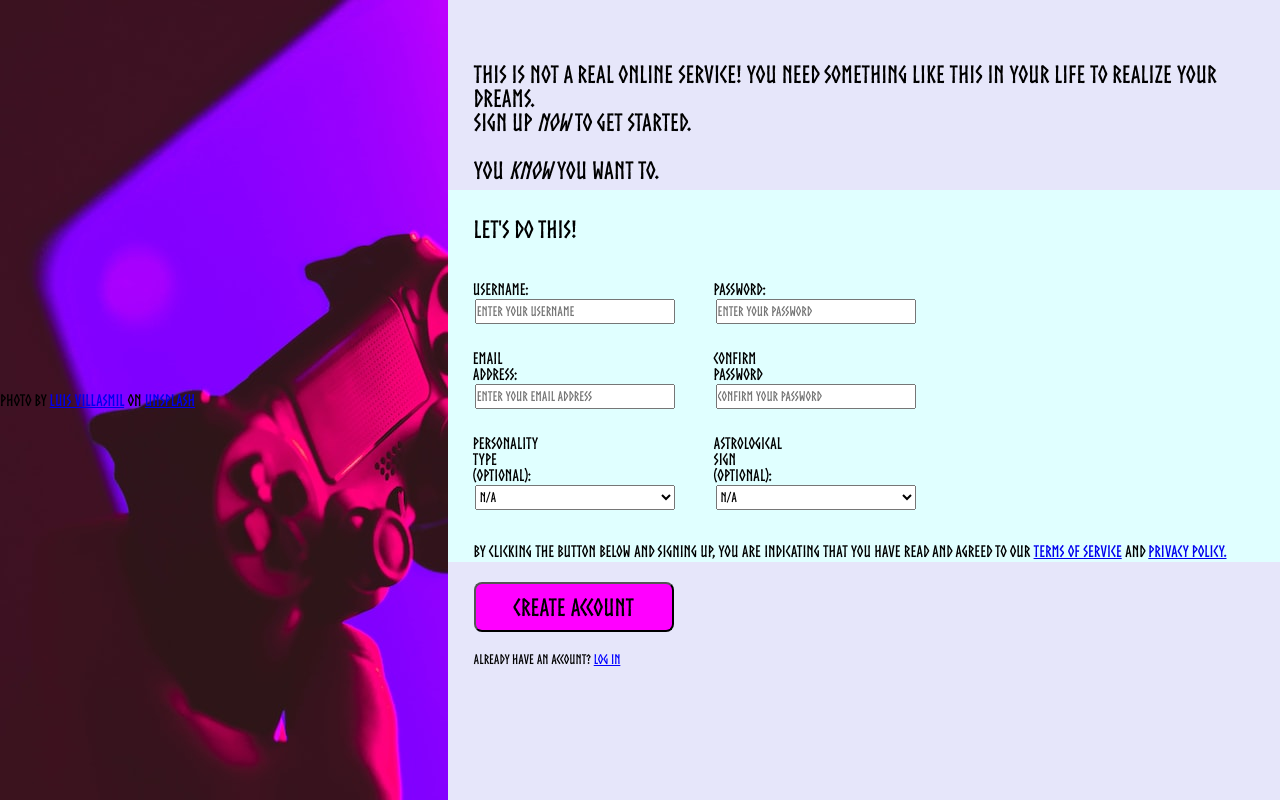
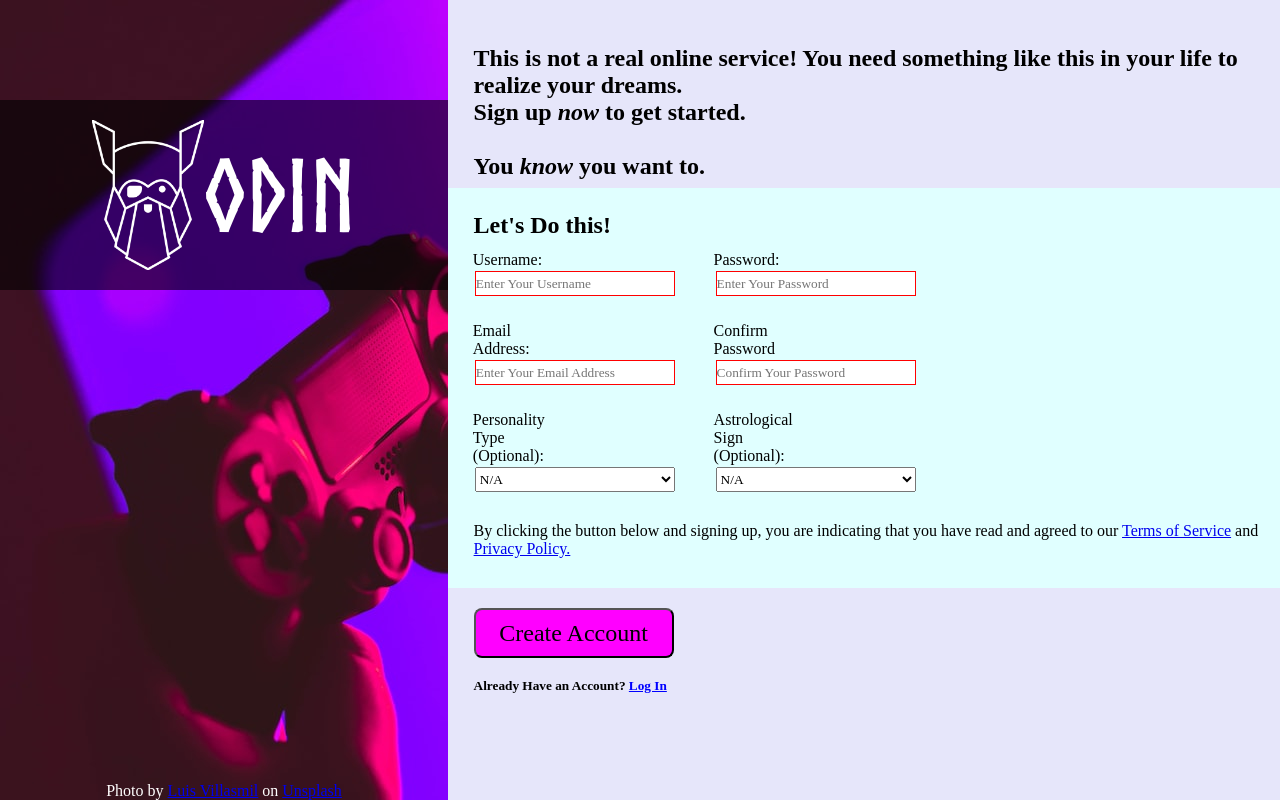
Before and after one commit to NomadiCxac/TOP-Form-Validation, a plain HTML site: page index.html in a window 1280 px wide. Drawn offline with Linux system fonts and the light colour scheme.

Commit message:
worked on script logic for form validation & added error responses. Added logo, brand name and photo credit

```diff
--- a/index.html
+++ b/index.html
@@ -8,13 +8,24 @@
         <meta name="description" content="">
         <meta name="viewport" content="width=device-width, initial-scale=1">
         <link rel="stylesheet" href="style.css">
+        <script src="script.js" async defer></script>
     </head>
     <body>
         <div class="container">
 
             <div class="leftSide">
-                <span>Photo by <a href="https://unsplash.com/fr/@villxsmil?utm_source=unsplash&utm_medium=referral&utm_content=creditCopyText">Luis Villasmil</a> on <a href="https://unsplash.com/photos/ITFwHdPEED0?utm_source=unsplash&utm_medium=referral&utm_content=creditCopyText">Unsplash</a>
-                </span>
+                <div class="leftHeader">
+                    <div class="leftHeaderBackground">
+                        <div class="brandLogo">
+                            <img src="images/odin-lined.png" alt="Odin Logo" height="150px" opacity="1"> <h1 id="brandName">ODIN</h1>
+                        </div>
+                    </div>
+                </div>
+
+                <div class="leftFooter">
+                    <span class="photoCredit">Photo by <a href="https://unsplash.com/fr/@villxsmil?utm_source=unsplash&utm_medium=referral&utm_content=creditCopyText">Luis Villasmil</a> on <a href="https://unsplash.com/photos/ITFwHdPEED0?utm_source=unsplash&utm_medium=referral&utm_content=creditCopyText">Unsplash</a>
+                    </span>
+                </div>
             </div>
 
             <div class="rightSide">
@@ -28,21 +39,21 @@
                 </div>
 
                 <div id="d2">
-                    <h2 style="margin-left: 2vw; margin-top: 3vh;">Let's Do this!</h2>
+
                     <form id="createAccForm" method="" action="get">
-
+                        <h2 style="margin-left: 2vw; margin-top: 3vh;">Let's Do this!</h2>
                         <div class="main-form-section">
                             <div class="form-sections">
                                 <div class="inputField">
                                     <label for="username">Username:</label>
                                     <br>
-                                    <input type="text" id="username" name="username" placeholder="Enter Your Username">
+                                    <input type="text" id="username" name="username" placeholder="Enter Your Username" required>
                                 </div>
 
                                 <div class="inputField">
                                     <label for="email">Email Address:</label>
                                     <br>
-                                    <input type="text" id="email" name="email" placeholder="Enter Your Email Address">
+                                    <input type="text" id="email" name="email" placeholder="Enter Your Email Address" required>
                                 </div>
 
                                 <div class="inputField">
@@ -74,13 +85,14 @@
                                 <div class="inputField">
                                     <label for="password">Password:</label>
                                     <br>
-                                    <input type="text" id="password" name="password" placeholder="Enter Your Password">
+                                    <input type="text" id="password" name="password" placeholder="Enter Your Password" required>
+                                    <p id="errorMessage"></p>
                                 </div>
 
                                 <div class="inputField">
-                                    <label for="password">Confirm Password</label>
+                                    <label for="confirmPassword">Confirm Password</label>
                                     <br>
-                                    <input type="text" id="password" name="password" placeholder="Confirm Your Password">
+                                    <input type="text" id="confirmPassword" name="confirmPassword" placeholder="Confirm Your Password" required>
                                 </div>
 
                                 <div class="inputField">
@@ -129,6 +141,6 @@
 
             </div>
 
-        <script src="" async defer></script>
+
     </body>
 </html>
--- /dev/null
+++ b/script.js
@@ -0,0 +1,31 @@
+function validatePassword () {
+    let password = document.getElementById("password");
+    let confirmPassword = document.getElementById("confirmPassword");
+    let errorMessage = document.getElementById("errorMessage");
+
+    if ((password.value || confirmPassword.value) === "")  {
+        // TODO: A prompt that says the field you entered is empty | outline the field in red
+        errorMessage.innerText = ("*Password Fields are Blank")
+        console.log("blank")
+        return;
+    }
+
+    if (password.value === confirmPassword.value) {
+        errorMessage.innerText = ("")
+        console.log("passwords do match")
+        return;
+    } else {
+        errorMessage.innerText = ("*Password Fields Do Not Match")
+        console.log("passwords do not match")
+        // TODO: A prompt that says the password and confirm password field do not match | outline the field in red
+    }
+}
+
+// document.addEventListener("DOMContentLoaded", validatePassword());
+
+
+d3.addEventListener('click', (e) => {
+    if (e.target.id === "createButton") {
+        validatePassword();
+    }
+})
--- a/style.css
+++ b/style.css
@@ -7,7 +7,7 @@
     margin: 0;
     padding: 0;
     box-sizing: border-box;
-    font-family: odin-font, 'Courier New', Courier, monospace;
+    font-family: Comic-sans;
 }
 
 .container {
@@ -22,11 +22,48 @@
 .leftSide {
     width: 35vw;
     display: flex;
-    justify-content: center;
     flex-direction: column;
+    justify-content: space-between;
     background-image: url(images/luis-villasmil-ITFwHdPEED0-unsplash-small.jpg);
     background-repeat: no-repeat;
     background-size: auto;
+}
+
+.leftHeader {
+    background-color: rgb(0, 0, 0, 0.6);
+    margin-top: 100px;
+}
+
+.leftHeaderBackground {
+    display: flex;
+    justify-content: center;
+    align-items: flex-end;
+}
+
+.brandLogo {
+    display: flex;
+    flex-direction: row;
+    padding: 20px;
+}
+
+#brandName {
+    color: white;
+    font-family: odin-font, Comic-sans;
+    font-size: 100px;
+    display: flex;
+    align-items: center;
+}
+
+.leftFooter {
+    display: flex;
+    align-items: flex-end;
+    justify-content: center;
+}
+
+.photoCredit {
+    position: sticky;
+    bottom: 0;
+    color: white;
 }
 
 .rightSide {
@@ -50,7 +87,7 @@
     flex-direction: column;
     justify-content: space-evenly;
     background-color: lightcyan;
-    height: 47vh;
+    height: 50vh;
     width: 65vw;
 }
 
@@ -62,7 +99,6 @@
 .form-sections {
     display: flex;
     flex-direction: column;
-    margin-top: 3vh;
 }
 
 #createAccForm {
@@ -76,6 +112,13 @@
     width: 40%;
     margin-left: 1vw;
 }
+
+#errorMessage {
+    font-size: x-small;
+    color: red;
+    width: 200px;
+}
+
 
 input,
 select {
@@ -94,16 +137,25 @@ select:focus {
     outline: none;
 }
 
+input:invalid {
+    border: 1px solid red;
+}
+
+input:valid {
+    border: 2px solid green;
+}
+
 #text-TOS {
     align-items: center;
     margin-left: 1vw;
     margin-top: 1vh;
+    margin-bottom: 2vh;
 }
 
 #d3 {
     display: flex;
     flex-direction: column;
-    height: 30vh;
+    height: 27vh;
     align-items: flex-start;
 }
 
```
Also changed, not shown: images/odin-lined.png (added), playNow.png (deleted).
